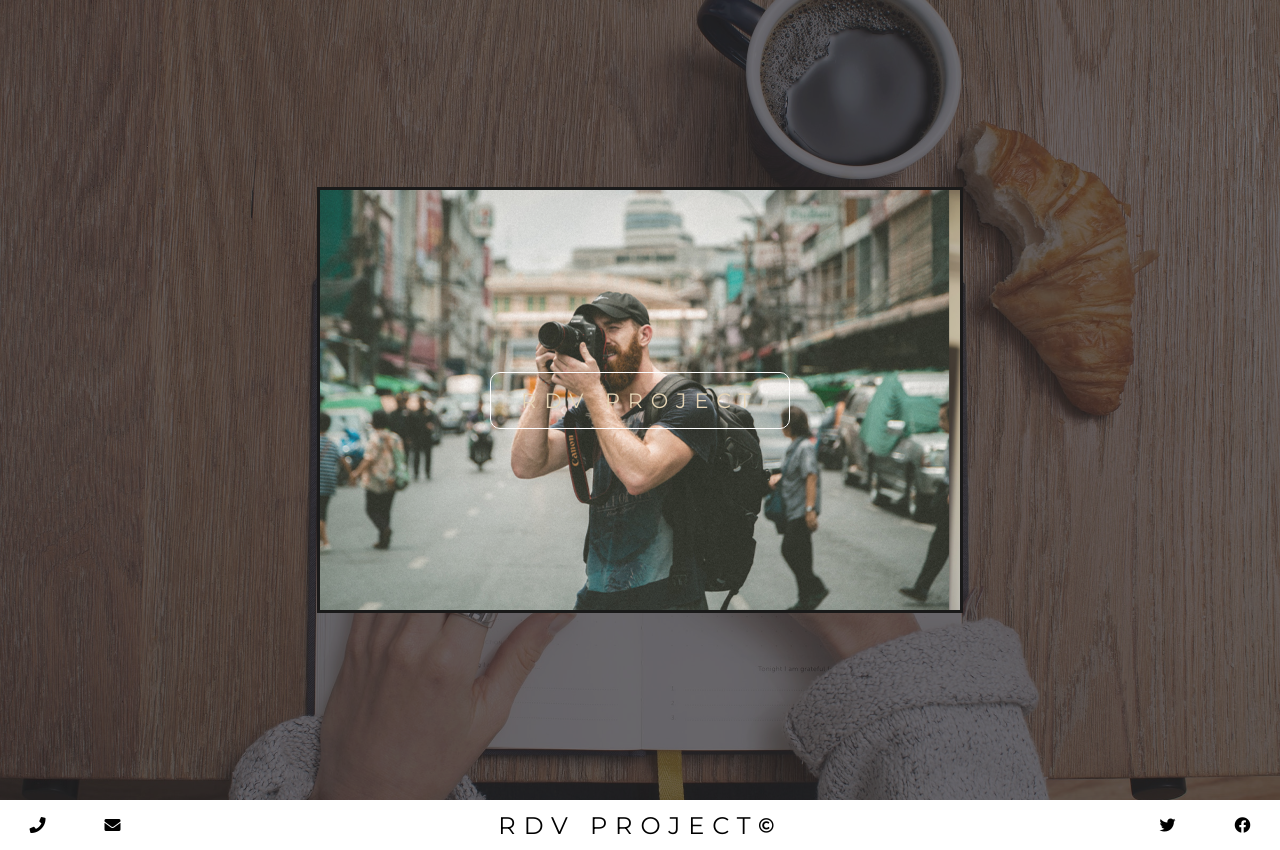
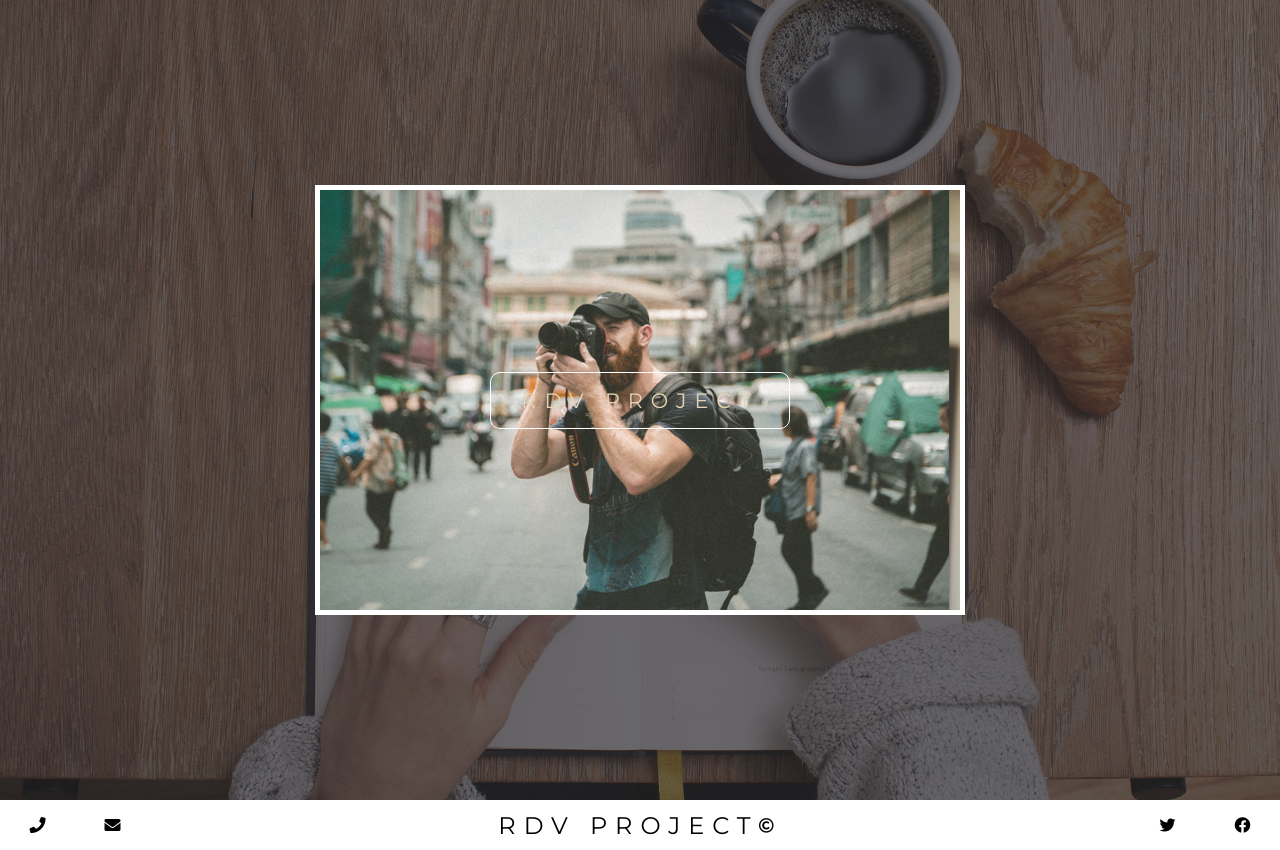
Before and after one commit to alexis-duru/rdvproject, a Symfony app: template templates/homepage/index.html.twig in a window 1280 px wide. Shown: the part 70-920 px from the top of the page. Run offline with Twig, Linux system fonts and the light colour scheme; the template is opened without the code that fills it, so the values that code supplies are empty; style sheets or scripts are compiled from the project's sources; some libraries are stand-ins or nearby versions.

```diff
--- a/assets/styles/_homepage.scss
+++ b/assets/styles/_homepage.scss
@@ -42,23 +42,19 @@ p, a {
                 color: black;
             }
         }
+
         #caroussel {
             width: 640px;
             overflow: hidden;
-            border: 3px solid black;
+            border: 5px solid white;
             z-index: 0;
             position: relative;
             // border-radius: 50px;
-
-        }
-
             .images {
                 display: flex;
                 animation-duration: 13s;
                 animation-name: mesImages;
                 animation-iteration-count: infinite;
-        }
-
                 @keyframes mesImages {
                     0% {
                         transform: translateX(0);
@@ -81,4 +77,7 @@ p, a {
                     }
                 }
             }
+
         }
+    }
+}
--- a/assets/styles/_profil.scss
+++ b/assets/styles/_profil.scss
@@ -61,7 +61,7 @@
                 font-family: 'Montserrat', sans-serif;
                 padding-bottom: 14px;
                 font-size: 18px;
-
+                text-align: center;
                 }
 
             }
```
Lines whose indentation alone changed are shown as unchanged.
